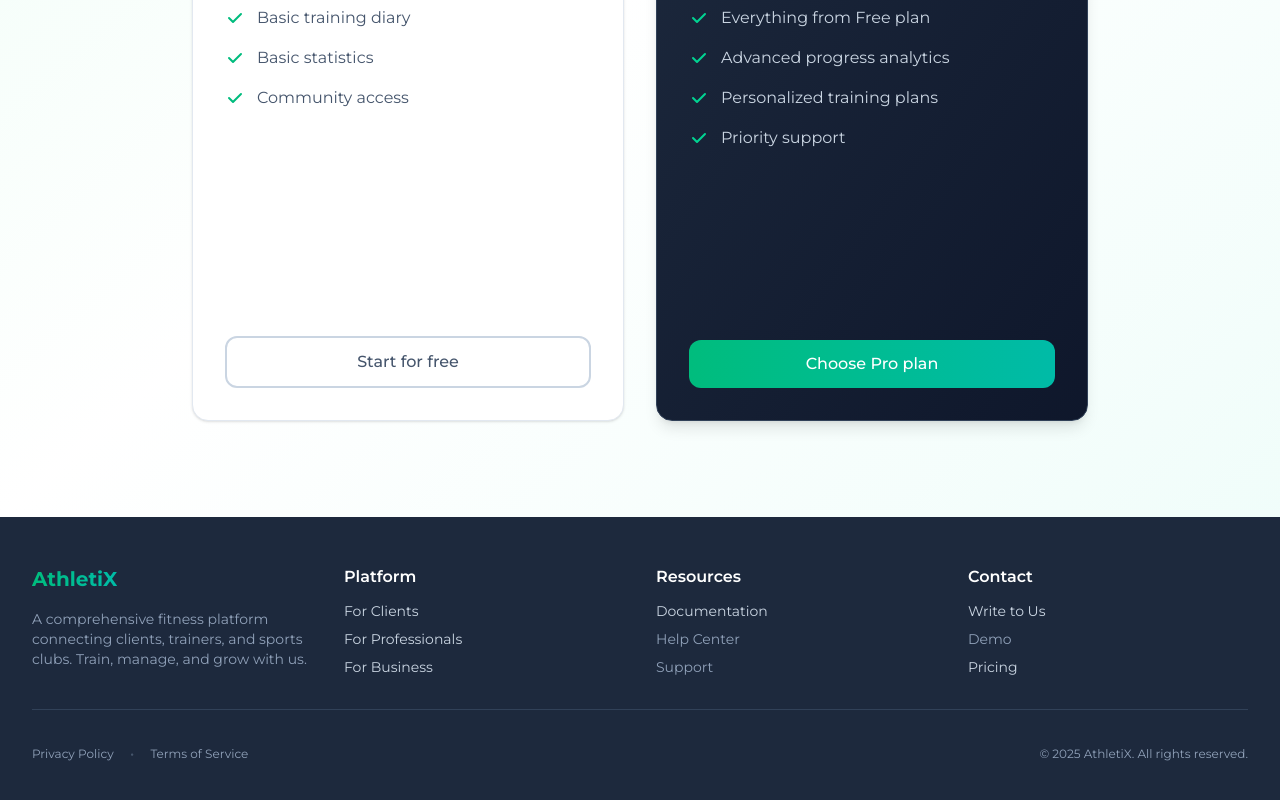
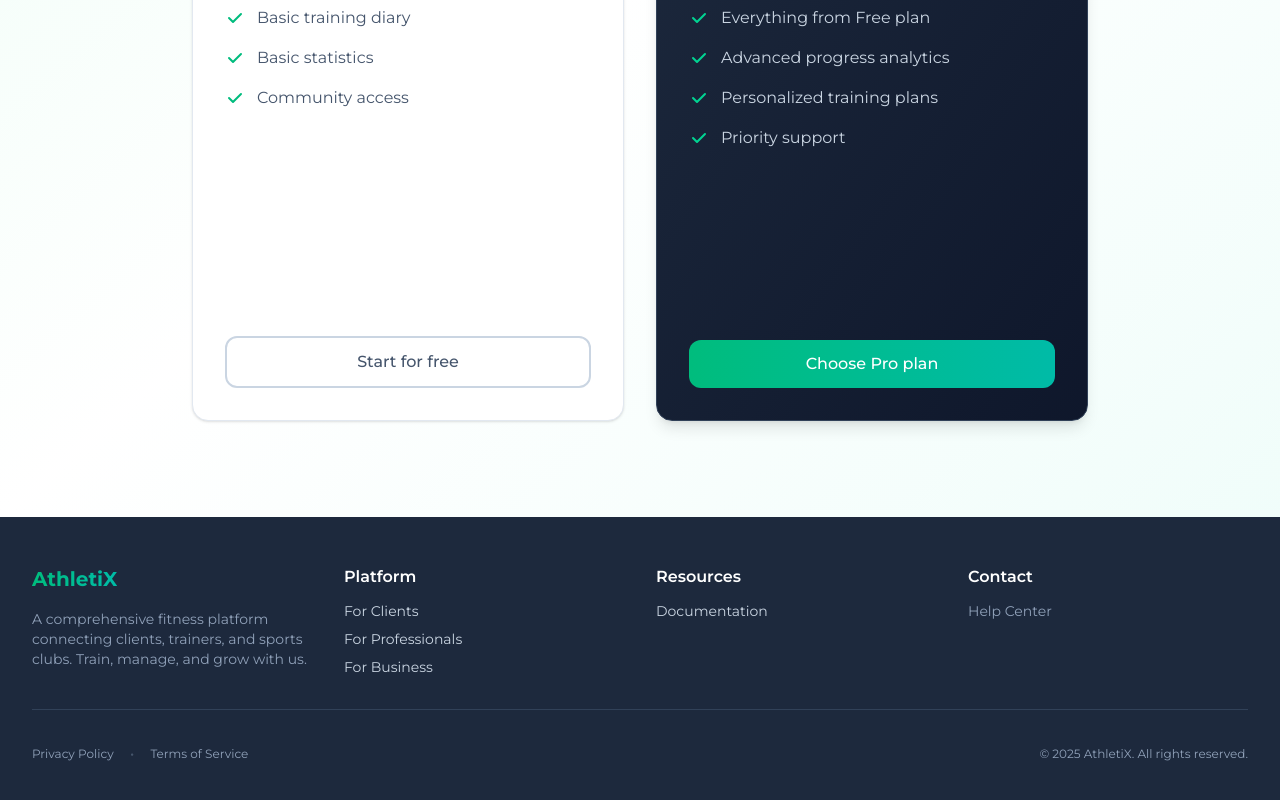
Before and after one commit to dezmerek/AthletiX, a Next.js app: page / in a window 1280 px wide. Shown: the part 5223-6023 px from the top of the page. Built offline with nearby package versions, Linux system fonts and the light colour scheme; no server answers.

Commit message:
refactor: update contact section title and remove unused buttons in Footer for improved clarity

```diff
--- a/messages/pl/components/footer.json
+++ b/messages/pl/components/footer.json
@@ -16,8 +16,7 @@
       "support": "Wsparcie"
     },
     "contact": {
-      "title": "Kontakt",
-      "writeToUs": "Napisz do nas"
+      "title": "Wsparcie"
     }
   },
   "legal": {
--- a/src/components/main/footer.tsx
+++ b/src/components/main/footer.tsx
@@ -14,7 +14,8 @@ export default function Footer() {
       const element = document.getElementById(sectionId);
       if (element) {
         const navHeight = 68;
-        const elementPosition = element.getBoundingClientRect().top + window.pageYOffset;
+        const elementPosition =
+          element.getBoundingClientRect().top + window.pageYOffset;
         window.scrollTo({
           top: elementPosition - navHeight,
           behavior: "smooth",
@@ -84,22 +85,6 @@ export default function Footer() {
                   {t("sections.resources.documentation")}
                 </button>
               </li>
-              <li>
-                <button
-                  disabled
-                  className="text-slate-400 cursor-not-allowed"
-                >
-                  {t("sections.resources.helpCenter")}
-                </button>
-              </li>
-              <li>
-                <button
-                  disabled
-                  className="text-slate-400 cursor-not-allowed"
-                >
-                  {t("sections.resources.support")}
-                </button>
-              </li>
             </ul>
           </div>
           <div>
@@ -108,27 +93,8 @@ export default function Footer() {
             </h4>
             <ul className="space-y-2 text-sm text-slate-300">
               <li>
-                <button
-                  onClick={() => handleLegalNavigation("contact")}
-                  className="hover:text-white transition-colors cursor-pointer"
-                >
-                  {t("sections.contact.writeToUs")}
-                </button>
-              </li>
-              <li>
-                <button
-                  disabled
-                  className="text-slate-400 cursor-not-allowed"
-                >
-                  {t("sections.platform.demo")}
-                </button>
-              </li>
-              <li>
-                <button
-                  onClick={() => handleNavigation("pricing")}
-                  className="hover:text-white transition-colors cursor-pointer"
-                >
-                  {t("sections.platform.pricing")}
+                <button disabled className="text-slate-400 cursor-not-allowed">
+                  {t("sections.resources.helpCenter")}
                 </button>
               </li>
             </ul>
```
